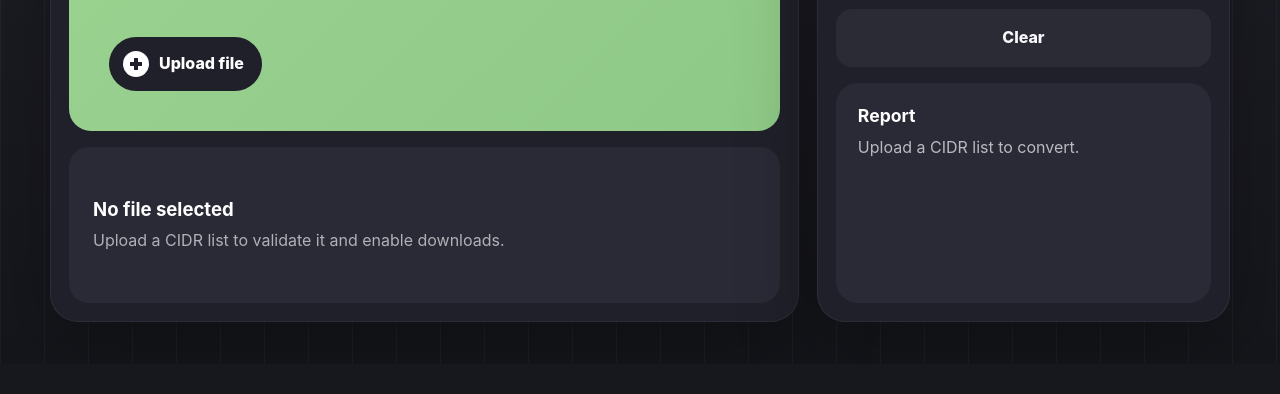
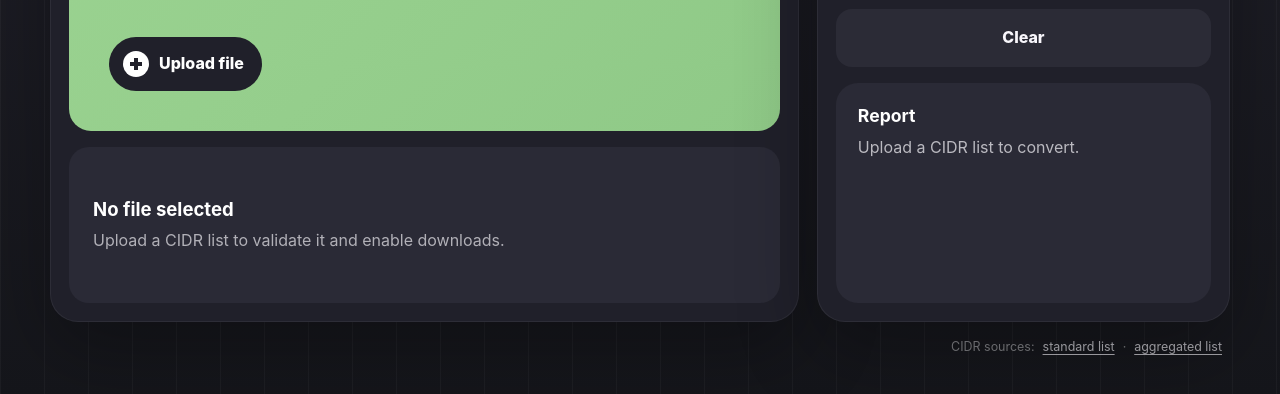
Before and after one commit to vedmaque/iplist-gen, a website built with Vite: page index.html in a window 1280 px wide. Shown: the part 442-836 px from the top of the page. Before the commit the page ends 806 px from the top, so only its background shows below. Built offline with nearby package versions, Linux system fonts and the light colour scheme.

Commit message:
add ip list sources

```diff
--- a/index.html
+++ b/index.html
@@ -96,6 +96,25 @@
           </div>
         </aside>
       </section>
+
+      <footer id="sources" class="sources" aria-label="%i18n.sourcesLabel%">
+        <span id="sources-label">%i18n.sourcesLabel%:</span>
+        <a
+          id="source-standard"
+          href="https://www.ipdeny.com/ipblocks/data/countries/ru.zone"
+          target="_blank"
+          rel="noopener noreferrer"
+          >%i18n.sourceStandard%</a
+        >
+        <span aria-hidden="true">·</span>
+        <a
+          id="source-aggregated"
+          href="https://www.ipdeny.com/ipblocks/data/aggregated/ru-aggregated.zone"
+          target="_blank"
+          rel="noopener noreferrer"
+          >%i18n.sourceAggregated%</a
+        >
+      </footer>
     </main>
     <script type="module" src="/src/main.ts"></script>
   </body>
--- a/src/i18n/locales/en.json
+++ b/src/i18n/locales/en.json
@@ -22,6 +22,9 @@
   "readyStatus": "Ready to download: {validLineCount}.",
   "partialStatus": "Will convert {validLineCount}, skip {invalidLineCount}.",
   "moreInvalidLines": "And {lineCount} more.",
+  "sourcesLabel": "CIDR sources",
+  "sourceStandard": "standard list",
+  "sourceAggregated": "aggregated list",
   "byteUnits": ["B", "KB", "MB", "GB"],
   "lineForms": {
     "one": "line",
--- a/src/i18n/locales/ru.json
+++ b/src/i18n/locales/ru.json
@@ -22,6 +22,9 @@
   "readyStatus": "Готово к скачиванию: {validLineCount}.",
   "partialStatus": "Будет сконвертировано {validLineCount}, пропущено {invalidLineCount}.",
   "moreInvalidLines": "И еще {lineCount}.",
+  "sourcesLabel": "Источники CIDR",
+  "sourceStandard": "обычный список",
+  "sourceAggregated": "агрегированный список",
   "byteUnits": ["Б", "КБ", "МБ", "ГБ"],
   "lineForms": {
     "one": "строка",
--- a/src/main.ts
+++ b/src/main.ts
@@ -36,6 +36,10 @@ const emptyStateTitle = getElement<HTMLElement>("empty-state-title")
 const emptyStateText = getElement<HTMLElement>("empty-state-text")
 const outputPane = getElement<HTMLElement>("output-pane")
 const reportHeading = getElement<HTMLElement>("report-heading")
+const sources = getElement<HTMLElement>("sources")
+const sourcesLabel = getElement<HTMLElement>("sources-label")
+const sourceStandard = getElement<HTMLAnchorElement>("source-standard")
+const sourceAggregated = getElement<HTMLAnchorElement>("source-aggregated")
 
 const MAX_VISIBLE_INVALID_LINES = 25
 const BAT_FILENAME_PREFIX = "keenetic"
@@ -184,6 +188,10 @@ function applyLocale(locale: Locale): void {
   outputPane.setAttribute("aria-label", strings.resultsAriaLabel)
   reportHeading.textContent = strings.reportHeading
   invalidList.setAttribute("aria-label", strings.invalidListAriaLabel)
+  sources.setAttribute("aria-label", strings.sourcesLabel)
+  sourcesLabel.textContent = `${strings.sourcesLabel}:`
+  sourceStandard.textContent = strings.sourceStandard
+  sourceAggregated.textContent = strings.sourceAggregated
 }
 
 function createInvalidLineItem(value: string): HTMLLIElement {
--- a/src/style.css
+++ b/src/style.css
@@ -413,6 +413,33 @@ h2 {
   line-height: 1.35;
 }
 
+.sources {
+  display: flex;
+  flex-wrap: wrap;
+  justify-content: flex-end;
+  gap: 4px 8px;
+  margin-top: 16px;
+  padding: 0 8px;
+  color: rgba(248, 246, 251, 0.38);
+  font-size: 0.78rem;
+}
+
+.sources a {
+  border-radius: 4px;
+  color: rgba(248, 246, 251, 0.58);
+  text-underline-offset: 3px;
+  transition: color 140ms ease;
+}
+
+.sources a:hover {
+  color: #f7cf77;
+}
+
+.sources a:focus-visible {
+  outline: 2px solid rgba(247, 207, 119, 0.5);
+  outline-offset: 3px;
+}
+
 @media (max-width: 920px) {
   .shell {
     width: min(100% - 28px, 720px);
@@ -431,6 +458,10 @@ h2 {
 
   .workspace {
     grid-template-columns: 1fr;
+  }
+
+  .sources {
+    justify-content: flex-start;
   }
 
   .input-pane {
```
